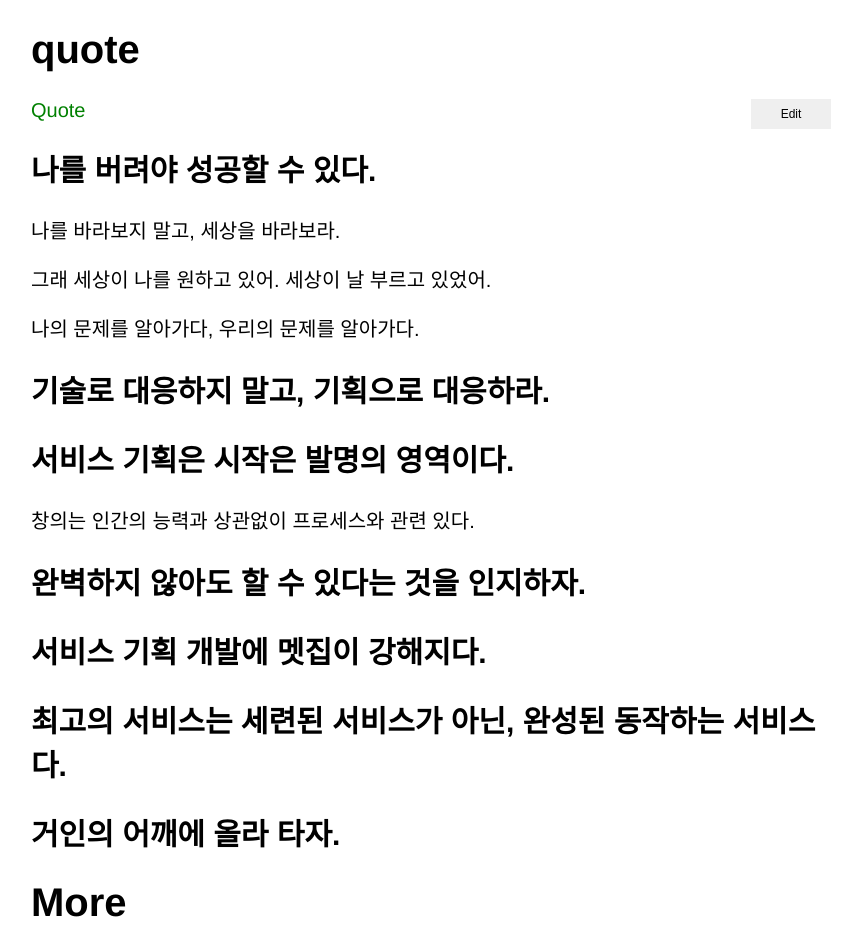
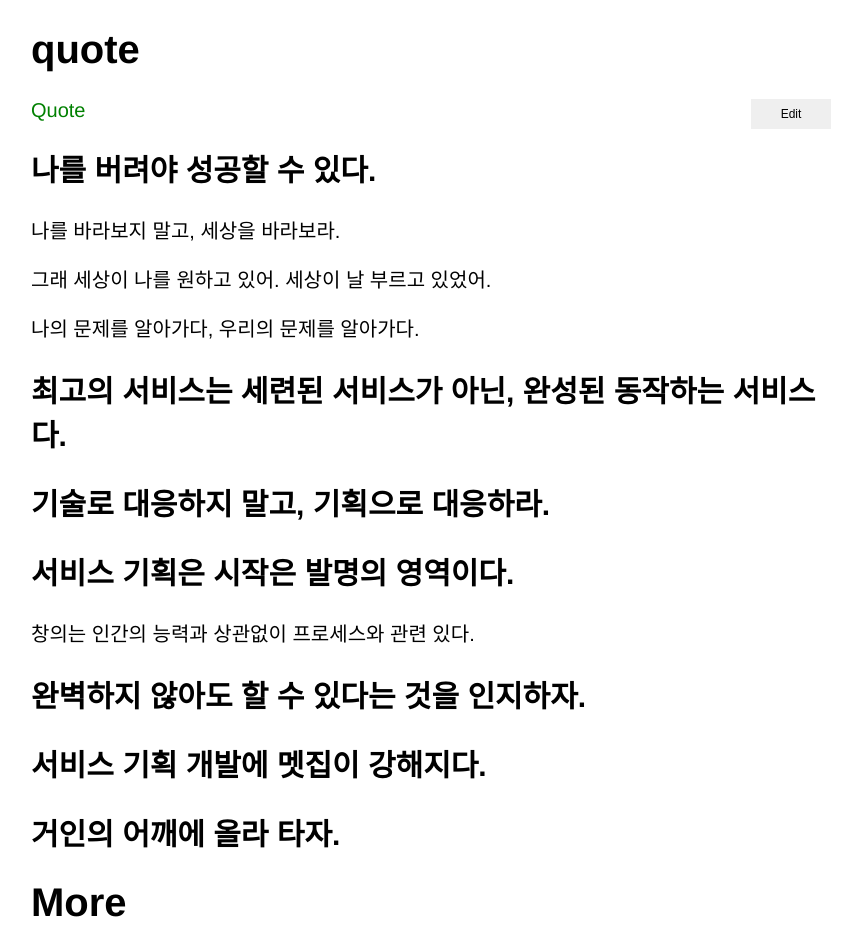
Before and after one commit to xiote/20200810_xiote.github.io, a Jekyll site: the page built from _posts/2020-08-05-14-38-28.md, in a window 1280 px wide. Shown: the whole page, without its empty margins (209-1071 px from the left). Built offline with Jekyll 4.4.1, drawn with Linux system fonts in a browser that asks for light colours; some of the changed lines change nothing that is shown.

Commit message:
Update 2020-08-05-14-38-28.md

```diff
--- a/_posts/2020-08-05-14-38-28.md
+++ b/_posts/2020-08-05-14-38-28.md
@@ -12,6 +12,8 @@ tags: quote
 
   나의 문제를 알아가다, 우리의 문제를 알아가다.
 
+## 최고의 서비스는 세련된 서비스가 아닌, 완성된 동작하는 서비스다.
+
 ## 기술로 대응하지 말고, 기획으로 대응하라.
 
 ## 서비스 기획은 시작은 발명의 영역이다.
@@ -22,9 +24,6 @@ tags: quote
 
 ## 서비스 기획 개발에 멧집이 강해지다.
 
-## 최고의 서비스는 세련된 서비스가 아닌, 완성된 동작하는 서비스다.
-
 ## 거인의 어깨에 올라 타자.
 
-
 # More
```
